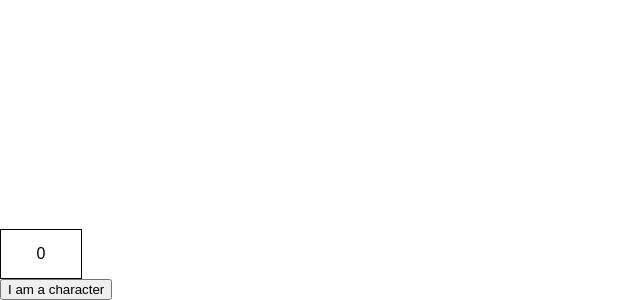
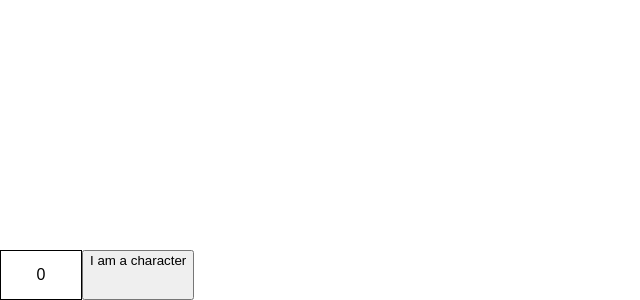
Before and after one commit to a-jih/appfolio-hackday, a React (Create React App) app: page / in a window 1280 px wide. Shown: the part 500-800 px from the top of the page, without its empty margins (0-640 px from the left). Built offline with nearby package versions, Linux system fonts and the light colour scheme.

Commit message:
ajh - added styling to character, fixed app naming

```diff
--- a/src/character.js
+++ b/src/character.js
@@ -1,9 +1,16 @@
 import React, { Component } from 'react';
+import './css/character.css';
 
 export default class Character extends Component {
   render() {
     return(
-      <button onClick={e => this.props.onClick(e)}>{'I am a character'}</button>
+      <button
+        id="character"
+        className="character"
+        onClick={e => this.props.onClick(e)}
+      >
+        {'I am a character'}
+      </button>
     );
   }
 }
--- a/src/css/app.css
+++ b/src/css/app.css
@@ -1,4 +1,5 @@
 .game {
+  display: flex;
   position: fixed;
   bottom: 0;
   left: 0;
--- a/src/css/character.css
+++ b/src/css/character.css
@@ -0,0 +1,4 @@
+.character {
+  display: flex;
+
+}
--- a/src/index.js
+++ b/src/index.js
@@ -1,7 +1,7 @@
 import React from 'react';
 import ReactDOM from 'react-dom';
 import './css/index.css';
-import App from './App';
+import App from './app';
 import registerServiceWorker from './registerServiceWorker';
 
 ReactDOM.render(<App />, document.getElementById('root'));
```
